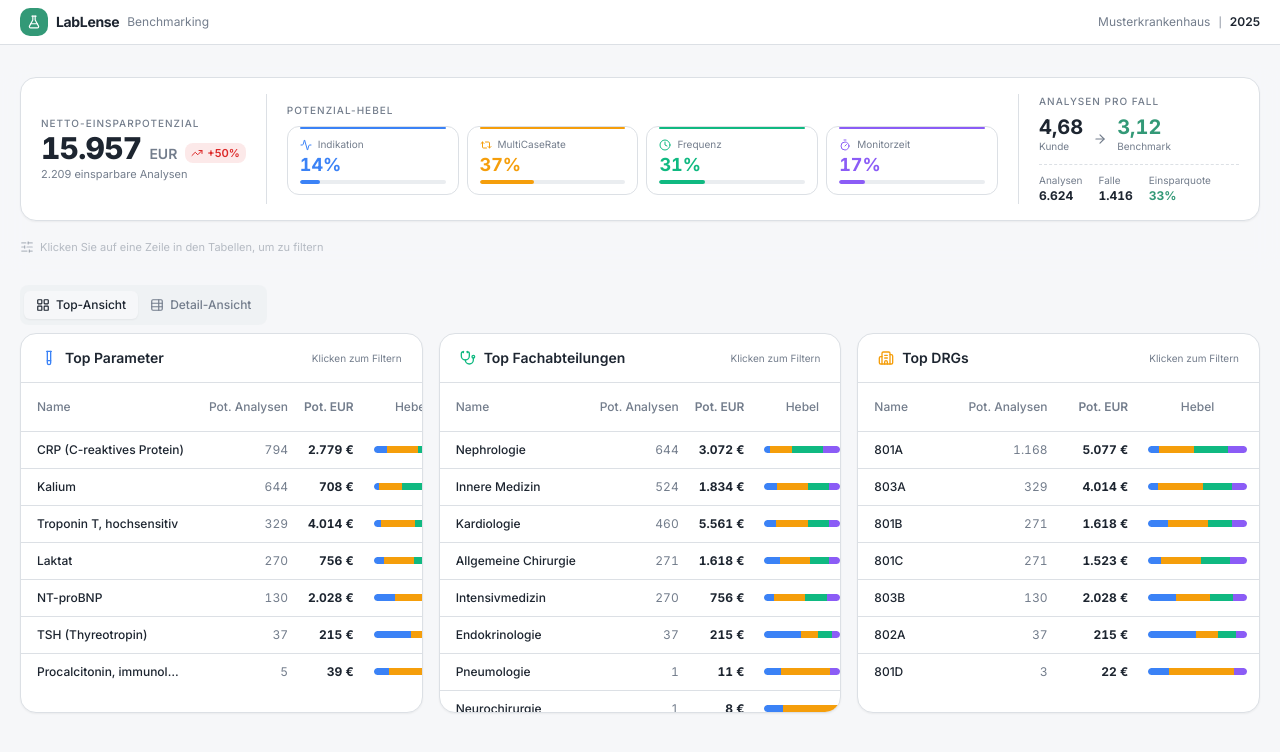
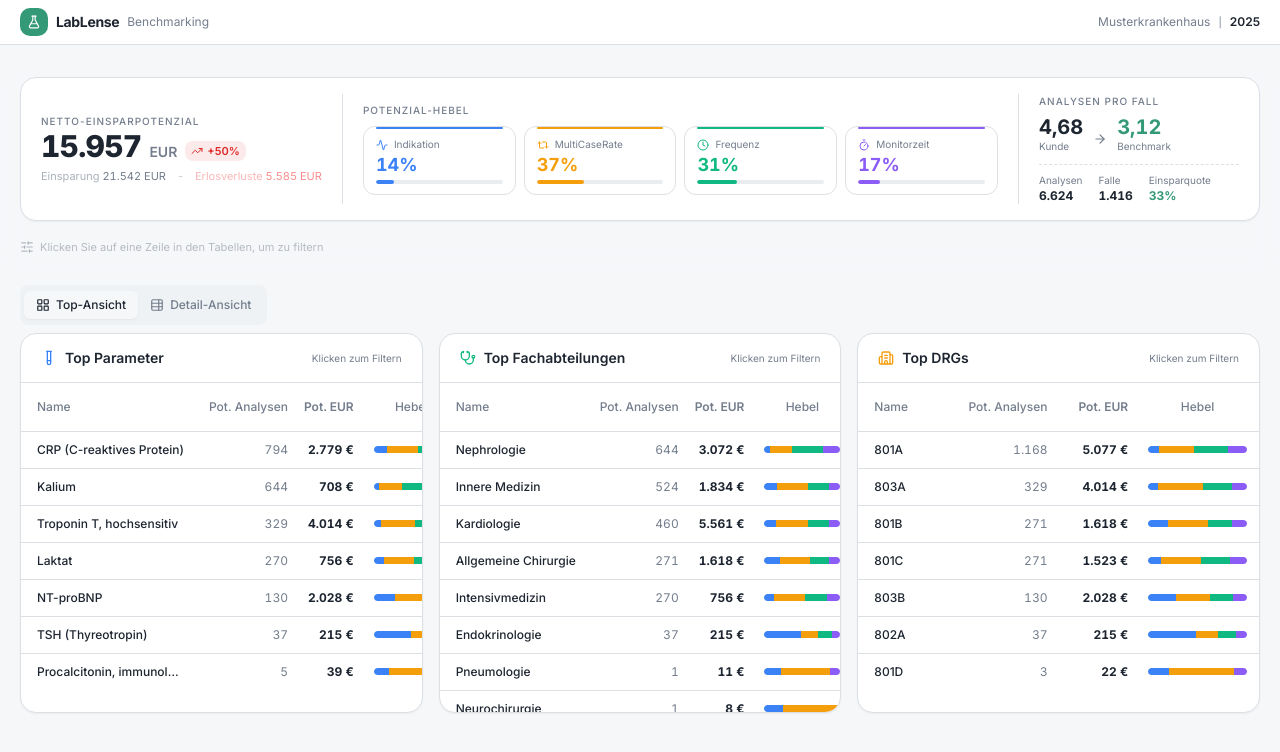
Before and after one commit to movyx-debug/v0-dashboard-ui, a Next.js app: page / in a window 1280 px wide. Shown: the top 752 px of the page. Built offline with nearby package versions, Linux system fonts and the light colour scheme.

Commit message:
feat: add brutto and erlosverlust fields to AggregatedBenchmark
Update KPI to display Pot. EUR and Erlosverluste below netto.

```diff
--- a/components/benchmark-section.tsx
+++ b/components/benchmark-section.tsx
@@ -134,9 +134,17 @@ export default function BenchmarkSection({ benchmark, title }: Props) {
                 {fmtPct(Math.abs(diffPct))}
               </span>
             </div>
-            <p className="text-[11px] text-muted-foreground mt-0.5">
-              {fmtInt(benchmark.hauptpot_net_analysen)} einsparbare Analysen
-            </p>
+            <div className="flex items-center gap-3 mt-1.5 text-[11px]">
+              <span className="text-muted-foreground tabular-nums">
+                <span className="text-muted-foreground/60">Einsparung</span>{" "}
+                {fmtInt(Math.round(benchmark.hauptpot_brut_euro))} EUR
+              </span>
+              <span className="text-muted-foreground/40">-</span>
+              <span className="text-red-400/80 tabular-nums">
+                <span className="text-red-400/50">Erlosverluste</span>{" "}
+                {fmtInt(Math.round(benchmark.erlosverlust_euro))} EUR
+              </span>
+            </div>
           </div>
 
           {/* ── Divider ────────────────────────────────────── */}
--- a/lib/benchmark-data.ts
+++ b/lib/benchmark-data.ts
@@ -35,6 +35,10 @@ export interface AggregatedBenchmark {
   analysen_pro_fall_benchmark: number;
   hauptpot_net_analysen: number;
   hauptpot_net_euro: number;
+  /** Brutto reduction before revenue loss */
+  hauptpot_brut_euro: number;
+  /** Revenue loss from reduction */
+  erlosverlust_euro: number;
   total_analysen: number;
   total_faelle: number;
   // sub-benchmarks
@@ -269,6 +273,8 @@ export function aggregateBenchmark(
     ? filtered.reduce((s, r) => s + r.befundpreis, 0) / filtered.length
     : 0;
   const hauptpot_net_euro = hauptpot_net_analysen * avg_preis;
+  const hauptpot_brut_euro = hauptpot_net_euro * 1.35;
+  const erlosverlust_euro = hauptpot_brut_euro - hauptpot_net_euro;
 
   // Sub-benchmarks
   const pot_indikation = filtered.reduce((s, r) => s + r.pot_indikation_analysen, 0);
@@ -288,6 +294,8 @@ export function aggregateBenchmark(
     analysen_pro_fall_benchmark,
     hauptpot_net_analysen,
     hauptpot_net_euro,
+    hauptpot_brut_euro,
+    erlosverlust_euro,
     total_analysen,
     total_faelle,
     indikation: {
```
